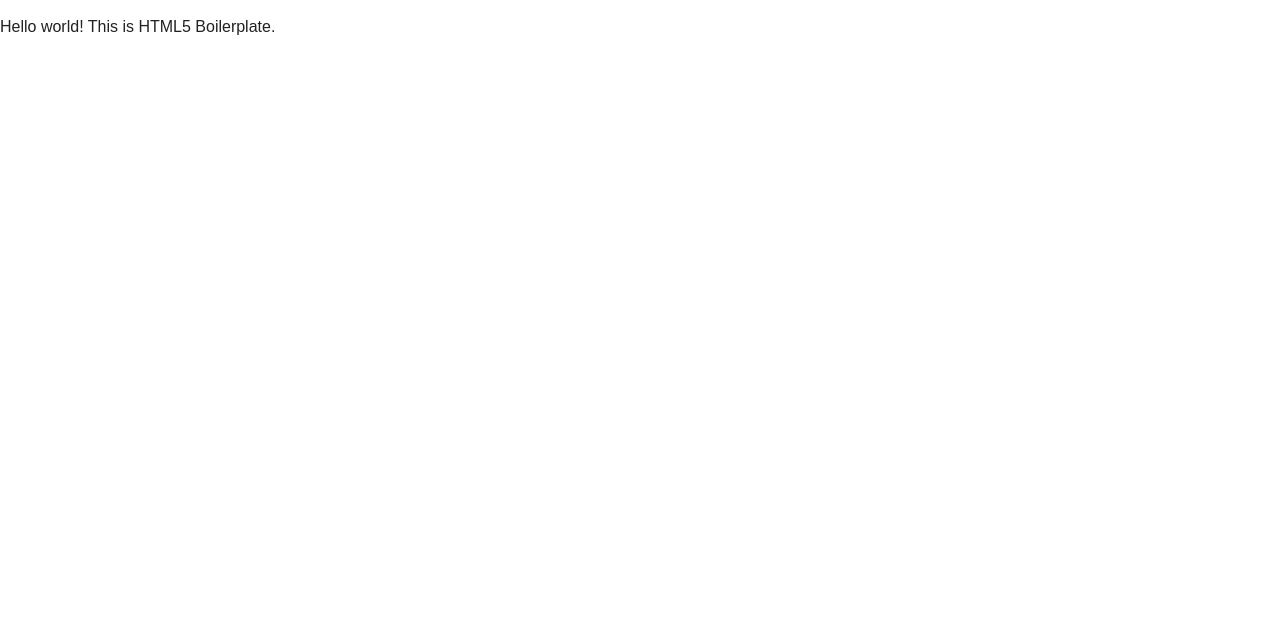
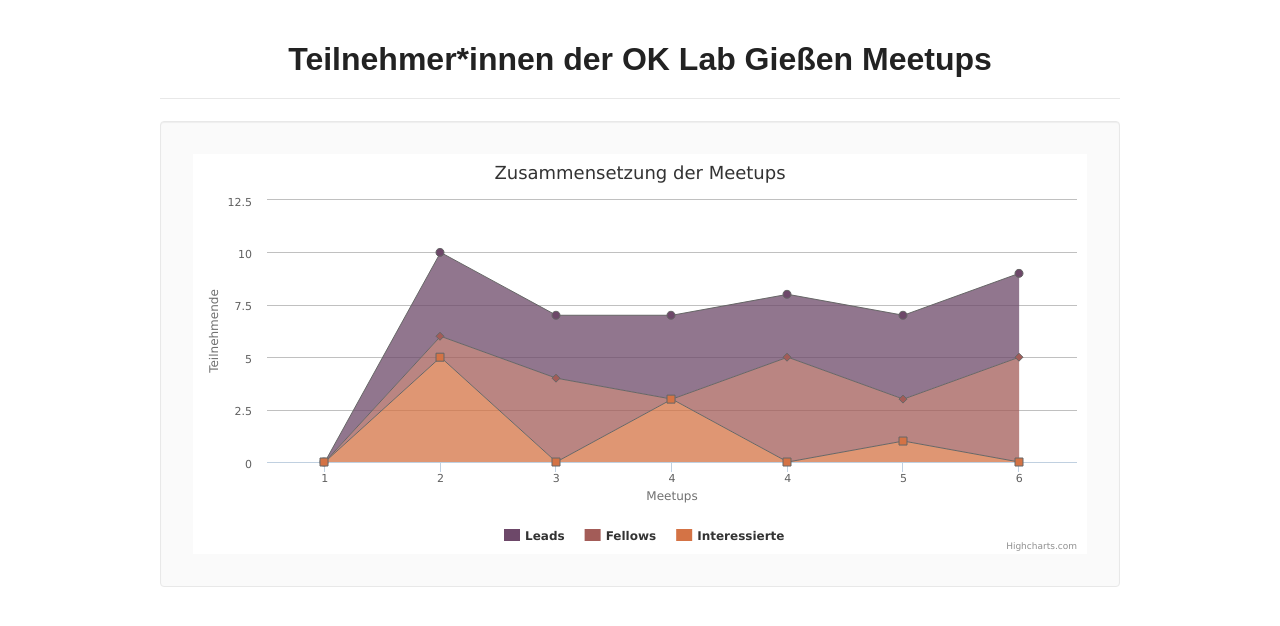
Before and after one commit to CodeForGiessen/stats, a plain HTML site: page index.html in a window 1280 px wide. Drawn offline with Linux system fonts and the light colour scheme.

Commit message:
chart and styles added

```diff
--- a/index.html
+++ b/index.html
@@ -14,14 +14,94 @@
             <script src="//html5shiv.googlecode.com/svn/trunk/html5.js"></script>
             <script>window.html5 || document.write('<script src="js/vendor/html5shiv.js"><\/script>')</script>
         <![endif]-->
+        <style type="text/css" media="screen">
+        .h1 {
+            border-bottom: 1px solid #e8e8e8;
+            padding: 0.5em 0em;
+            text-align: center;
+        }
+        .container {
+            max-width: 960px;
+            margin: 1em auto;
+        }
+        .well {
+            min-height: 20px;
+            margin-bottom: 20px;
+            background-color: #fafafa;
+            border: 1px solid #e8e8e8;
+            border-radius: 4px;
+            -webkit-box-shadow: inset 0 1px 1px rgba(0, 0, 0, 0.05);
+            box-shadow: inset 0 1px 1px rgba(0, 0, 0, 0.05);
+            padding: 2em;
+        }
+        </style>
 
+        <script src="js/vendor/jquery.1.9.1.min.js"></script>
         <script src="js/vendor/highcharts.js"></script>
         <script type="text/javascript">
+            $(function () {
+                $('.highchart-container').highcharts({
+                    chart: {
+                        type: 'area'
+                    },
+                    title: {
+                        text: 'Zusammensetzung der Meetups'
+                    },
+                    xAxis: {
+                        categories: ['1', '2', '3', '4'],
+                        tickmarkPlacement: 'on',
+                        title: {
+                            text: 'Meetups'
+                        }
+                    },
+                    yAxis: {
+                        title: {
+                            text: 'Teilnehmende'
+                        },
+                        labels: {
+                            formatter: function () {
+                                return this.value;
+                            }
+                        }
+                    },
+                    tooltip: {
+                        shared: true
+                    },
+                    plotOptions: {
+                        area: {
+                            stacking: 'normal',
+                            lineColor: '#666666',
+                            lineWidth: 1,
+                            marker: {
+                                lineWidth: 1,
+                                lineColor: '#666666'
+                            }
+                        }
+                    },
+                    series: [{
+                        name: 'Leads',
+                        data: [0, 4, 3, 4, 3, 4, 4]
+                    }, {
+                        name: 'Fellows',
+                        data: [0, 1, 4, 0, 5, 2, 5]
+                    }, {
+                        name: 'Interessierte',
+                        data: [0, 5, 0, 3, 0, 1, 0]
+                    }],
+                    colors: ['#6D4869', '#A35C58', '#D47345']
+                });
+});
 
 </script>
 </head>
 <body>
+    <div class="container">
+        <h1 class="h1">Teilnehmer*innen der OK Lab Gießen Meetups</h1>
 
-        <p>Hello world! This is HTML5 Boilerplate.</p>
+        <div class="well">
+            <div class="highchart-container">
+            </div>
+        </div>
+    </div>
 </body>
 </html>
```
Lines whose indentation alone changed are shown as unchanged.
